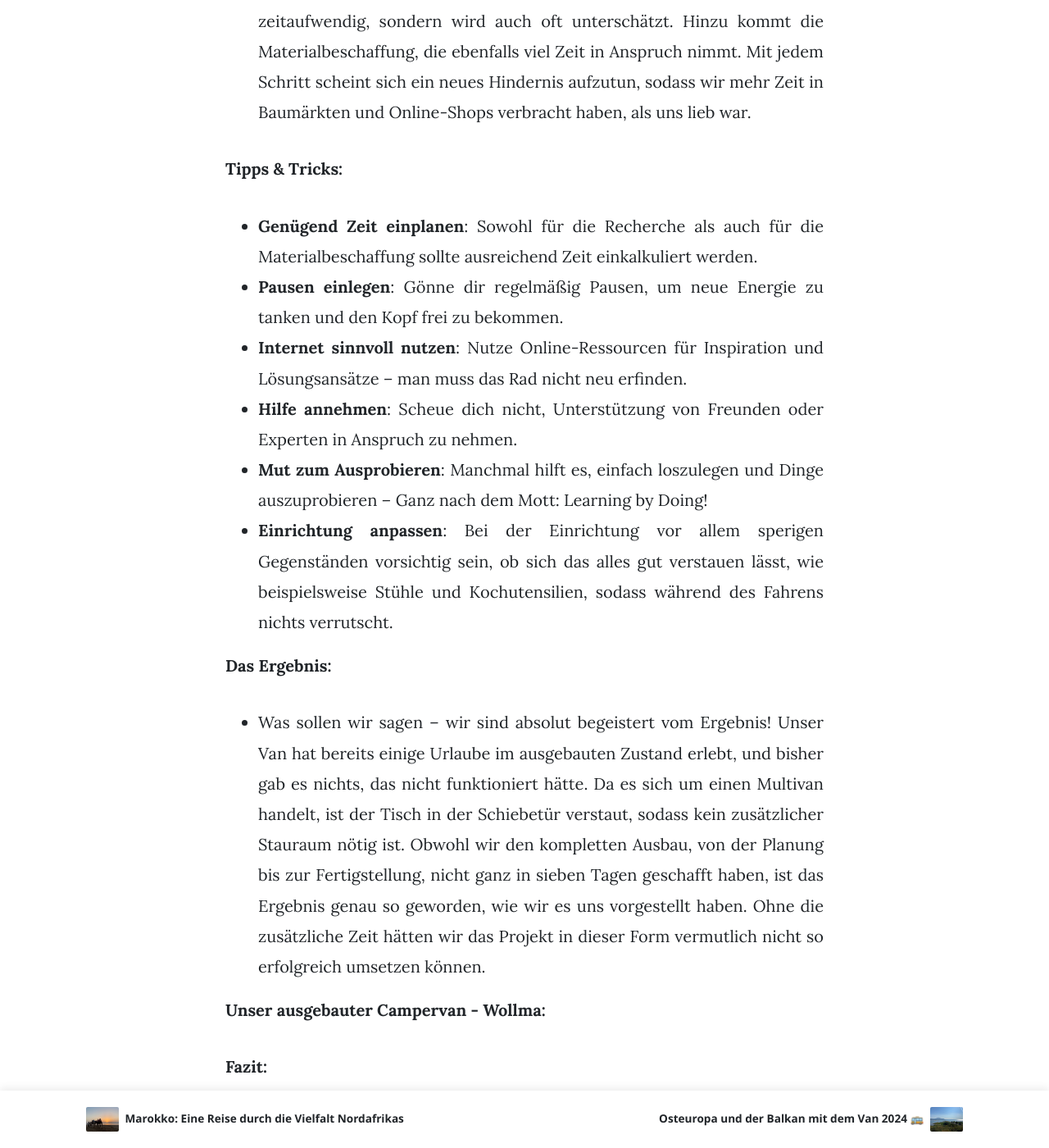
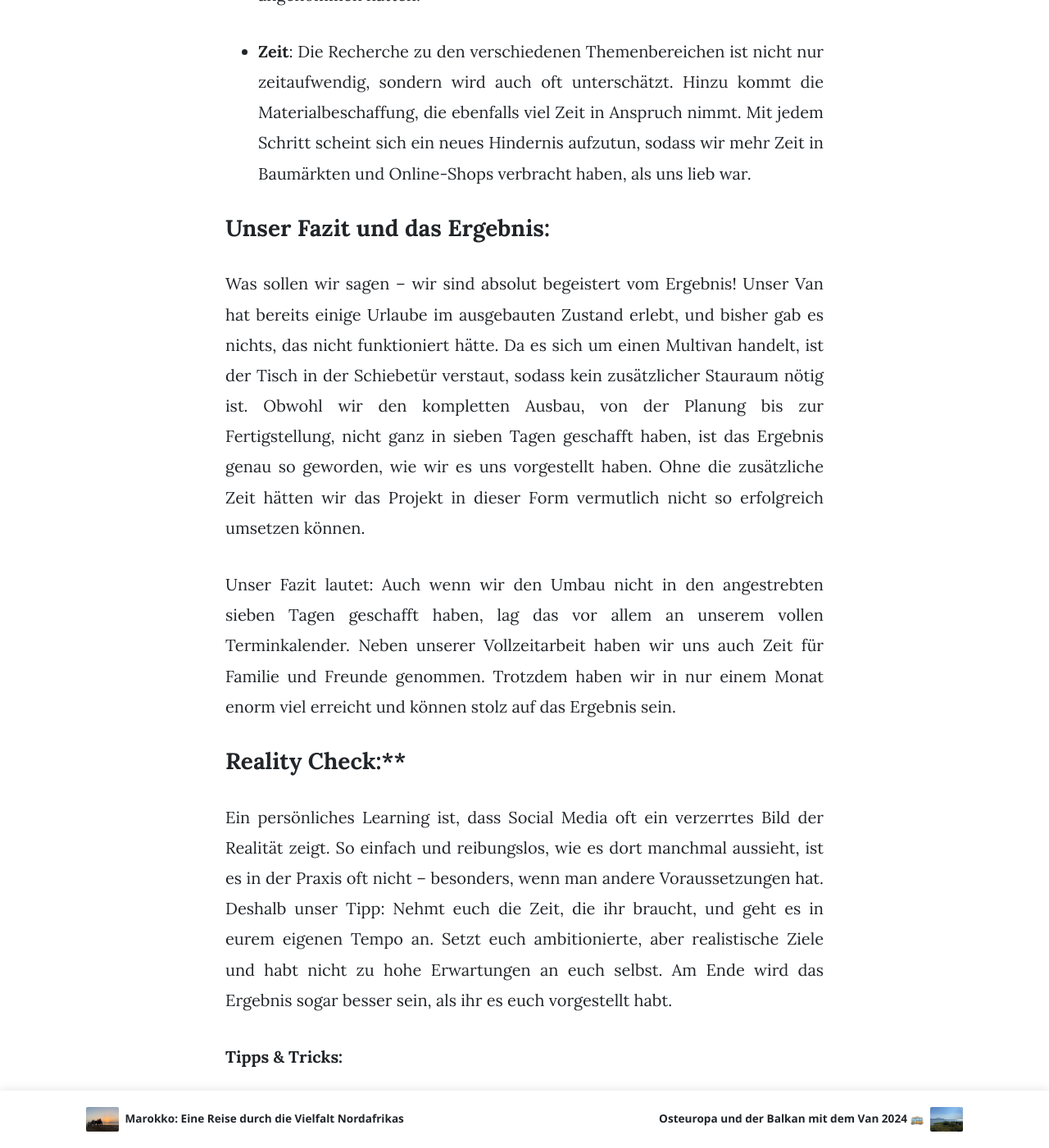
Before and after one commit to travelbuddi/travelbuddi.github.io, a Jekyll site: the page built from _posts/2024-05-01-campervan.md, in a window 1280 px wide and 1400 px high, scrolled down 5185 px. Shown: the whole window at 82% size. Built offline with Jekyll 4.4.1, drawn with Linux system fonts in a browser that asks for light colours; nearby versions of some CDN libraries; some of the changed text lies outside the part shown.

Commit message:
Update Ausbau Post

```diff
--- a/_posts/2024-05-01-campervan.md
+++ b/_posts/2024-05-01-campervan.md
@@ -48,12 +48,22 @@ Hier muss man vor allem beachten, in welchem Zsuammenhang das  geplante Teil mit
 
 
 **Herausforderungen:**
-* **Messung und Genauigkeit**: Als eine der größten Herausforderungen würden wir tatsächlich sagen, war es den gesamten Ausbau zu planen und die richtigen Maße zu nehmen, um alles so genau wie emöglich zu konstruieren. Und da es sich um ein Auto handelt, sind die Wände nicht gerade sondern eher krum und schief.
+* **Messung und Genauigkeit**: Als eine der größten Herausforderungen würden wir tatsächlich sagen, war es den gesamten Ausbau zu planen und die richtigen Maße zu nehmen, um alles so genau wie emöglich zu konstruieren. Und da es sich um ein Auto handelt, sind die Wände nicht gerade sondern eher krum und schief. Durch ungenaue Messungen, haben sich im Nachhinein bei anderen Zuschnitten ein paar kleiner Problematiken entwickelt.
 
 * **Elektrik**: Da wir beide keine ausgebildeten Elektriker sind, rückte das Thema Elektrik zunächst in den Hintergrund. Dennoch hatten wir es stets im Hinterkopf. Zu Beginn erstellten wir einen groben Plan, wie der Stromkreis im Van verlaufen sollte, um Kurzschlüsse zu vermeiden und alles sicher zu installieren. Dabei wurde uns schnell klar, wie zeitintensiv bereits die Planung der Elektrik ist – viel mehr, als wir ursprünglich angenommen hatten.
 
 
 * **Zeit**: Die Recherche zu den verschiedenen Themenbereichen ist nicht nur zeitaufwendig, sondern wird auch oft unterschätzt. Hinzu kommt die Materialbeschaffung, die ebenfalls viel Zeit in Anspruch nimmt. Mit jedem Schritt scheint sich ein neues Hindernis aufzutun, sodass wir mehr Zeit in Baumärkten und Online-Shops verbracht haben, als uns lieb war.
+
+
+### Unser Fazit und das Ergebnis:
+Was sollen wir sagen – wir sind absolut begeistert vom Ergebnis! Unser Van hat bereits einige Urlaube im ausgebauten Zustand erlebt, und bisher gab es nichts, das nicht funktioniert hätte. Da es sich um einen Multivan handelt, ist der Tisch in der Schiebetür verstaut, sodass kein zusätzlicher Stauraum nötig ist. Obwohl wir den kompletten Ausbau, von der Planung bis zur Fertigstellung, nicht ganz in sieben Tagen geschafft haben, ist das Ergebnis genau so geworden, wie wir es uns vorgestellt haben. Ohne die zusätzliche Zeit hätten wir das Projekt in dieser Form vermutlich nicht so erfolgreich umsetzen können.
+
+Unser Fazit lautet: Auch wenn wir den Umbau nicht in den angestrebten sieben Tagen geschafft haben, lag das vor allem an unserem vollen Terminkalender. Neben unserer Vollzeitarbeit haben wir uns auch Zeit für Familie und Freunde genommen. Trotzdem haben wir in nur einem Monat enorm viel erreicht und können stolz auf das Ergebnis sein.
+
+
+### Reality Check:**
+Ein persönliches Learning ist, dass Social Media oft ein verzerrtes Bild der Realität zeigt. So einfach und reibungslos, wie es dort manchmal aussieht, ist es in der Praxis oft nicht – besonders, wenn man andere Voraussetzungen hat. Deshalb unser Tipp: Nehmt euch die Zeit, die ihr braucht, und geht es in eurem eigenen Tempo an. Setzt euch ambitionierte, aber realistische Ziele und habt nicht zu hohe Erwartungen an euch selbst. Am Ende wird das Ergebnis sogar besser sein, als ihr es euch vorgestellt habt.
 
 
 **Tipps & Tricks:**
@@ -64,17 +74,6 @@ Hier muss man vor allem beachten, in welchem Zsuammenhang das  geplante Teil mit
 * **Mut zum Ausprobieren**: Manchmal hilft es, einfach loszulegen und Dinge auszuprobieren – Ganz nach dem Mott: Learning by Doing!
 * **Einrichtung anpassen**: Bei der Einrichtung vor allem sperigen Gegenständen vorsichtig sein, ob sich das alles gut verstauen lässt, wie beispielsweise Stühle und Kochutensilien, sodass während des Fahrens nichts verrutscht.
 
-**Das Ergebnis:**
-* Was sollen wir sagen – wir sind absolut begeistert vom Ergebnis! Unser Van hat bereits einige Urlaube im ausgebauten Zustand erlebt, und bisher gab es nichts, das nicht funktioniert hätte. Da es sich um einen Multivan handelt, ist der Tisch in der Schiebetür verstaut, sodass kein zusätzlicher Stauraum nötig ist. Obwohl wir den kompletten Ausbau, von der Planung bis zur Fertigstellung, nicht ganz in sieben Tagen geschafft haben, ist das Ergebnis genau so geworden, wie wir es uns vorgestellt haben. Ohne die zusätzliche Zeit hätten wir das Projekt in dieser Form vermutlich nicht so erfolgreich umsetzen können.
-
-**Unser ausgebauter Campervan - Wollma:**
-
-
-**Fazit:**
-*
-
-**Reality Check:**
-*
 
 #### Zusätzliche Aspekte, die für einen eigenen Ausbau interessant sein können
 
```
